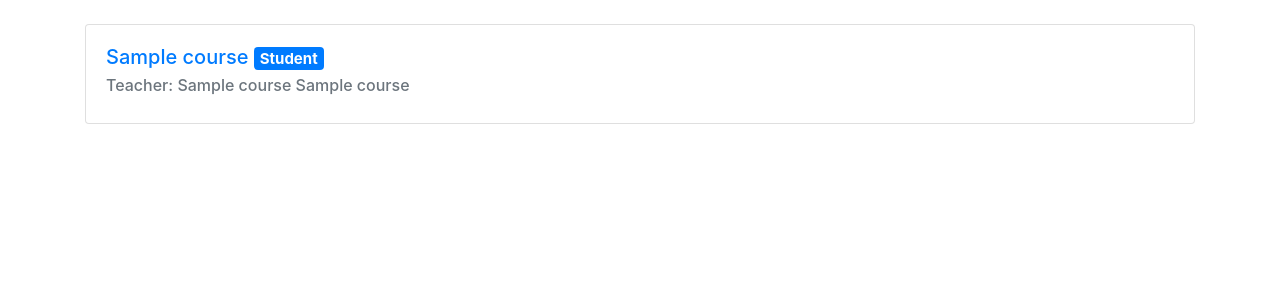
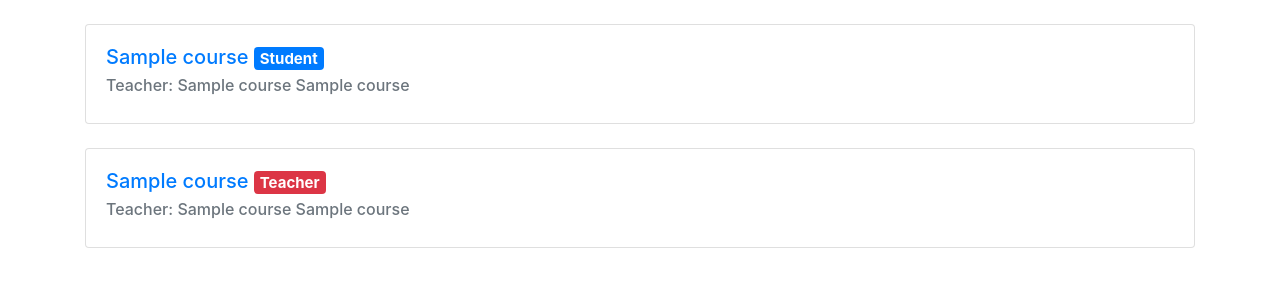
Before and after one commit to SMMousaviSP/lms, a Flask app: template app/templates/index.html in a window 1280 px wide. Shown: the part 56-356 px from the top of the page. Run offline with Flask 2, Linux system fonts and the light colour scheme; the template is opened without the code that fills it: most values are stand-ins (such as "Sample title", 1, 10 or a date in 2020); some libraries are stand-ins or nearby versions.

Commit message:
Show teacher course in index

```diff
--- a/app/main.py
+++ b/app/main.py
@@ -44,7 +44,17 @@ def index():
     if not success:
         flash(message, "warning")
         return redirect(url_for("index"))
-    return render_template("index.html", student_course_list=student_course_list)
+    success, message, teacher_course_list = model.get_teacher_course_list(
+        current_user.id
+    )
+    if not success:
+        flash(message, "warning")
+        return redirect(url_for("index"))
+    return render_template(
+        "index.html",
+        teacher_course_list=teacher_course_list,
+        student_course_list=student_course_list,
+    )
 
 
 @app.route("/course/<int:CourseID>")
@@ -254,7 +264,7 @@ def course_list():
         flash(message, "warning")
         return redirect(url_for("index"))
     return render_template(
-        "course.html",
+        "course_list.html",
         course_list=course_list,
         cluster_list=cluster_list,
         user_list=user_list,
--- a/app/templates/index.html
+++ b/app/templates/index.html
@@ -42,4 +42,20 @@
         </div>
     {% endfor %}
 
+    {% for course in teacher_course_list %}
+        <div class="card mt-4">
+            <div class="card-body">
+                <a href="{{ url_for('course', CourseID=course["Course ID"]) }}" class="course-link">
+                    <h5 class="card-title">
+                        {{ course["Course Name"] }}
+                        <span class="badge badge-danger">
+                            Teacher
+                        </span>
+                    </h5>
+                </a>
+            <h6 class="card-subtitle mb-2 text-muted">Teacher: {{ course["Teacher First Name"] }} {{ course["Teacher Last Name"] }}</h6>
+            </div>
+        </div>
+    {% endfor %}
+
 {% endblock content %}
```
Also changed, not shown: app/model.py (+25 -2 lines), app/templates/course_list.html (renamed from app/templates/course.html).
